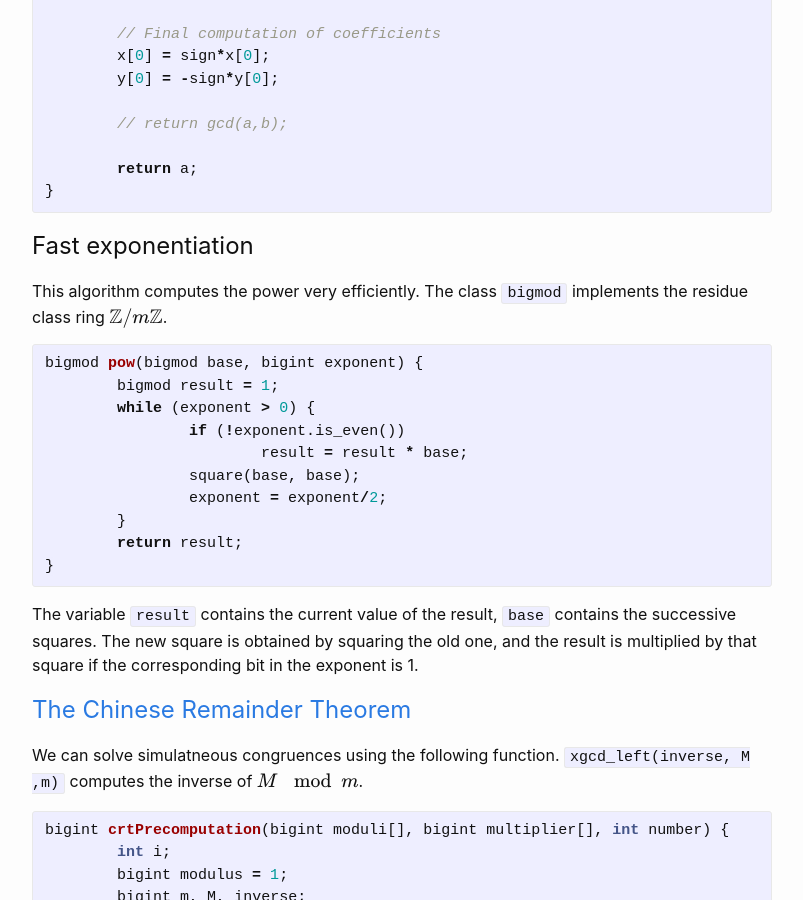
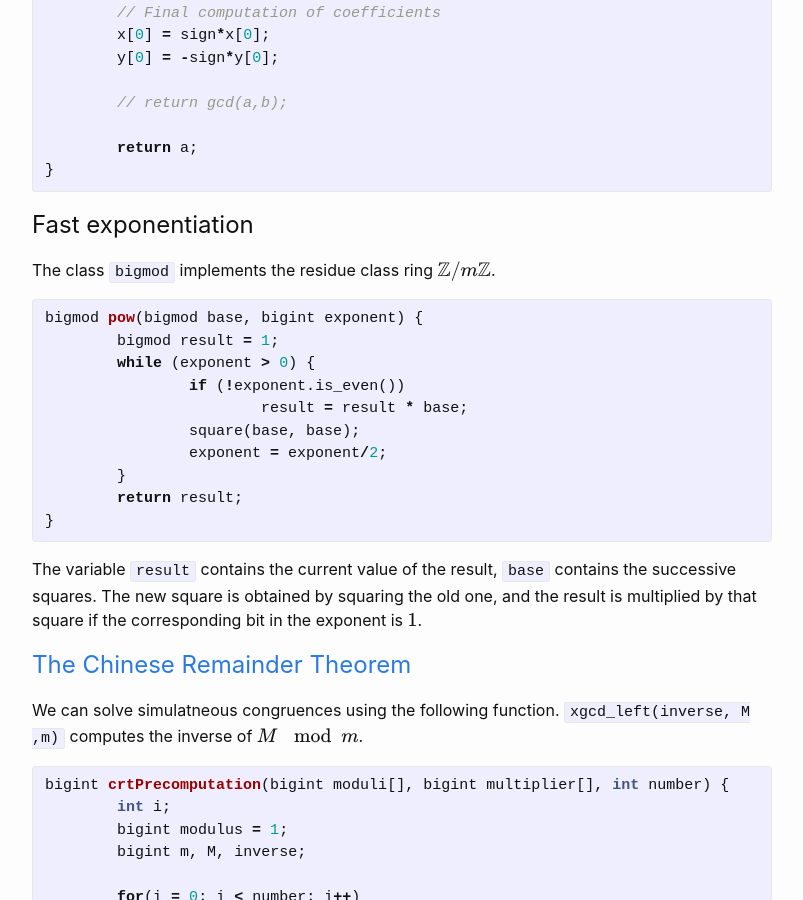
Before and after one commit to tsainez/tsainez.github.io, a Jekyll site: the page built from _posts/2020-05-19-crypto.md, in a window 1280 px wide and 900 px high, scrolled down 1335 px. Shown: the whole window, without its empty margins (238-1041 px from the left). Built offline with Jekyll 4.4.1, drawn with Linux system fonts in a browser that asks for light colours; formulas are drawn with MathJax 3; comment, search, counter and statistics services are not loaded; some of the changed text lies outside the part shown.

Commit message:
Update 2020-05-19-crypto.md

```diff
--- a/_posts/2020-05-19-crypto.md
+++ b/_posts/2020-05-19-crypto.md
@@ -1,12 +1,10 @@
 ---
 layout: post
-title:  "Algorithms from a Cryptography Textbook"
-date:   2020-05-19  01:48:15 -0700
+title: "Euclidean Algorithm, Fast Exponentiation & Chinese Remainder Theorem"
+date: 2020-05-19 01:48:15 -0700
 tag: math
 comments: true
 ---
-
-These are C++ algorithms that were taken directly from a very old cryptography textbook for later use. This is meant to be a resource I can look back on.
 
 # Euclidean Algorithm
 The Euclidean algorithm determines the greatest common divisor of two integers very efficiently.
@@ -66,7 +64,7 @@ bigint xeuclid(bigint a, bigintb, bigint x[], bigint [y]) {
 {% endhighlight %}
 
 # Fast exponentiation
-This algorithm computes the power very efficiently. The class `bigmod` implements the residue class ring $$\mathbb{Z}/m\mathbb{Z}$$.
+The class `bigmod` implements the residue class ring $$\mathbb{Z}/m\mathbb{Z}$$.
 
 {% highlight c++ %}
 bigmod pow(bigmod base, bigint exponent) {
@@ -81,7 +79,7 @@ bigmod pow(bigmod base, bigint exponent) {
 }
 {% endhighlight %}
 
-The variable `result` contains the current value of the result, `base` contains the successive squares. The new square is obtained by squaring the old one, and the result is multiplied by that square if the corresponding bit in the exponent is 1.
+The variable `result` contains the current value of the result, `base` contains the successive squares. The new square is obtained by squaring the old one, and the result is multiplied by that square if the corresponding bit in the exponent is $$1$$.
 
 # [The Chinese Remainder Theorem](https://en.wikipedia.org/wiki/Chinese_remainder_theorem)
 We can solve simulatneous congruences using the following function. `xgcd_left(inverse, M ,m)` computes the inverse of $$M\mod m$$.
```
